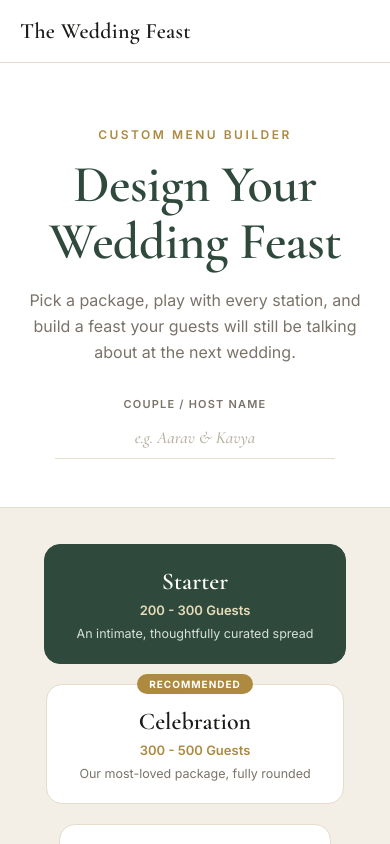
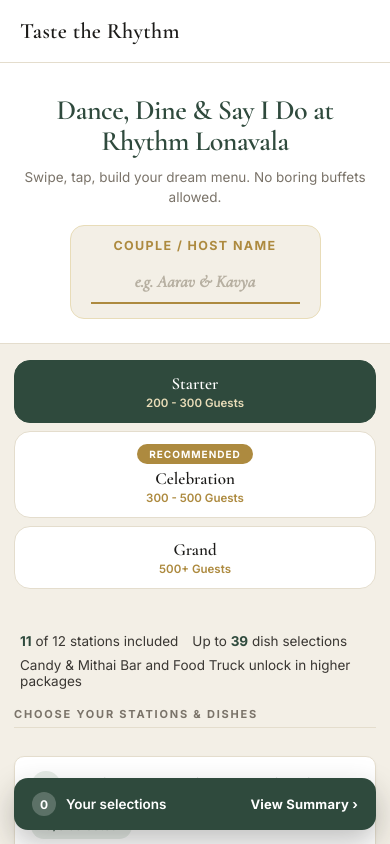
Before and after one commit to atharva7/wedding-menu-app, a React (Vite) app: page / in a window 390 px wide. Shown: the top 844 px of the page. Built offline with nearby package versions, Linux system fonts and the light colour scheme.

Commit message:
Rebrand to Taste the Rhythm, add mobile view-cart sheet, polish mobile compactness

```diff
--- a/index.html
+++ b/index.html
@@ -10,7 +10,7 @@
       href="https://fonts.googleapis.com/css2?family=Cormorant+Garamond:ital,wght@0,500;0,600;0,700;1,500&family=Inter:wght@400;500;600;700&display=swap"
       rel="stylesheet"
     />
-    <title>The Wedding Feast | Menu Planner</title>
+    <title>Taste the Rhythm | Rhythm Lonavala Wedding Menu Planner</title>
   </head>
   <body>
     <div id="root"></div>
--- a/src/App.css
+++ b/src/App.css
@@ -94,30 +94,51 @@
   color: var(--muted);
 }
 
+@media (max-width: 640px) {
+  .app-header {
+    padding: 32px 18px 24px;
+  }
+
+  .app-header h1 {
+    font-size: 28px;
+  }
+
+  .app-header .subtitle {
+    font-size: 13.5px;
+    margin-top: 10px;
+    line-height: 1.5;
+  }
+}
+
 .guest-name-field {
   margin-top: 32px;
   display: inline-flex;
   flex-direction: column;
   align-items: center;
-  gap: 6px;
+  gap: 8px;
   text-align: center;
+  background: var(--stone);
+  border: 1.5px solid var(--gold-soft);
+  border-radius: 14px;
+  padding: 18px 32px 20px;
 }
 
 .guest-name-field label {
-  font-size: 11px;
-  letter-spacing: 1.2px;
+  font-size: 12.5px;
+  letter-spacing: 1.4px;
   text-transform: uppercase;
-  color: var(--muted);
-  font-weight: 600;
+  color: var(--gold);
+  font-weight: 700;
 }
 
 .guest-name-field input {
   padding: 10px 4px;
   border: none;
-  border-bottom: 1.5px solid var(--line);
+  border-bottom: 2.5px solid var(--gold);
   background: transparent;
   color: var(--ink);
-  font-size: 17px;
+  font-size: 23px;
+  font-weight: 600;
   font-family: var(--font-serif);
   min-width: 280px;
   text-align: center;
@@ -132,6 +153,18 @@
 .guest-name-field input::placeholder {
   color: #b7b0a2;
   font-style: italic;
+}
+
+@media (max-width: 640px) {
+  .guest-name-field {
+    margin-top: 18px;
+    padding: 12px 20px 14px;
+  }
+
+  .guest-name-field input {
+    font-size: 17px;
+    min-width: 200px;
+  }
 }
 
 /* Tier Selector */
@@ -153,7 +186,10 @@
   display: flex;
   flex-direction: column;
   align-items: center;
+  justify-content: center;
   gap: 6px;
+  flex: 1 1 220px;
+  max-width: 280px;
   min-width: 210px;
   transition: all 0.2s ease;
 }
@@ -214,6 +250,44 @@
   color: #d7e0da;
 }
 
+@media (max-width: 640px) {
+  .tier-selector {
+    flex-direction: column;
+    align-items: stretch;
+    padding: 16px 14px;
+    gap: 8px;
+  }
+
+  .tier-card {
+    flex: 1 1 auto;
+    max-width: none;
+    min-width: 0;
+    width: 100%;
+    justify-content: center;
+    text-align: center;
+    padding: 12px 18px;
+    gap: 2px;
+  }
+
+  .tier-badge {
+    position: static;
+    order: -1;
+    margin-bottom: 2px;
+  }
+
+  .tier-name {
+    font-size: 17px;
+  }
+
+  .tier-subtitle {
+    font-size: 11.5px;
+  }
+
+  .tier-tagline {
+    display: none;
+  }
+}
+
 /* Tier Overview */
 .tier-overview {
   max-width: 1320px;
@@ -269,6 +343,13 @@
   }
 }
 
+@media (max-width: 640px) {
+  .menu-layout {
+    padding: 18px 14px 96px;
+    gap: 16px;
+  }
+}
+
 .categories-column {
   display: flex;
   flex-direction: column;
@@ -287,6 +368,12 @@
   }
 }
 
+@media (max-width: 640px) {
+  .category-grid {
+    gap: 10px;
+  }
+}
+
 .section-label {
   grid-column: 1 / -1;
   font-size: 12px;
@@ -297,6 +384,14 @@
   margin: 0 0 22px;
   padding-bottom: 10px;
   border-bottom: 1px solid var(--line);
+}
+
+@media (max-width: 640px) {
+  .section-label {
+    font-size: 11px;
+    margin: 0 0 12px;
+    padding-bottom: 6px;
+  }
 }
 
 /* Category Card */
@@ -330,6 +425,36 @@
 .category-card.locked {
   background: var(--stone);
   border-style: dashed;
+}
+
+@media (max-width: 640px) {
+  .category-card {
+    padding: 14px 16px;
+    border-radius: 10px;
+  }
+
+  .category-header h3 {
+    font-size: 16px;
+  }
+
+  .category-index {
+    width: 24px;
+    height: 24px;
+    font-size: 12px;
+  }
+
+  .category-heading {
+    gap: 10px;
+  }
+
+  .status-pill {
+    font-size: 10.5px;
+    padding: 4px 10px;
+  }
+
+  .category-items {
+    margin-top: 12px;
+  }
 }
 
 .category-header {
@@ -375,15 +500,15 @@
 
 .chevron {
   display: inline-flex;
-  color: var(--muted);
-  font-size: 16px;
-  line-height: 1;
+  align-items: center;
+  justify-content: center;
+  color: var(--emerald);
+  flex-shrink: 0;
   transition: transform 0.2s ease;
 }
 
 .chevron.open {
   transform: rotate(180deg);
-  color: var(--emerald);
 }
 
 .category-index {
@@ -434,6 +559,12 @@
   gap: 10px;
 }
 
+@media (max-width: 640px) {
+  .chip-grid {
+    gap: 7px;
+  }
+}
+
 .category-items {
   margin-top: 18px;
   animation: chip-grid-in 0.18s ease;
@@ -458,9 +589,24 @@
   width: 100%;
 }
 
+@media (max-width: 640px) {
+  .chip-with-sub {
+    gap: 7px;
+  }
+}
+
 .chip-with-sub > .item-chip {
   width: 100%;
   justify-content: center;
+}
+
+@media (max-width: 640px) {
+  .chip-with-sub > .item-chip {
+    justify-content: flex-start;
+    text-align: left;
+    border-radius: 10px;
+    padding: 10px 14px;
+  }
 }
 
 .item-chip {
@@ -478,6 +624,18 @@
     color 0.15s ease, background 0.15s ease;
   width: fit-content;
   text-align: center;
+}
+
+@media (max-width: 640px) {
+  .item-chip {
+    padding: 8px 14px;
+    font-size: 13px;
+  }
+
+  .item-chip.small {
+    padding: 6px 11px;
+    font-size: 12px;
+  }
 }
 
 .item-chip:hover:not(:disabled):not(.selected) {
@@ -577,6 +735,13 @@
   background: var(--stone);
   border-radius: 4px;
   border-left: 2px solid var(--gold);
+}
+
+@media (max-width: 640px) {
+  .sub-station {
+    margin-left: 0;
+    padding: 12px 14px;
+  }
 }
 
 .sub-station-header {
@@ -774,6 +939,150 @@
   color: var(--nonveg);
 }
 
+/* Mobile "view cart" bar + bottom-sheet summary */
+.cart-bar {
+  display: none;
+}
+
+.summary-sheet-handle,
+.summary-close {
+  display: none;
+}
+
+@media (max-width: 640px) {
+  .cart-bar {
+    display: flex;
+    align-items: center;
+    justify-content: space-between;
+    gap: 12px;
+    position: fixed;
+    left: 14px;
+    right: 14px;
+    bottom: 14px;
+    z-index: 150;
+    background: var(--emerald);
+    color: var(--paper);
+    border: none;
+    border-radius: 14px;
+    padding: 14px 18px;
+    font-family: var(--font-sans);
+    box-shadow: 0 12px 30px rgba(28, 27, 25, 0.28);
+    cursor: pointer;
+  }
+
+  .cart-bar-count {
+    display: flex;
+    align-items: center;
+    gap: 10px;
+  }
+
+  .cart-bar-badge {
+    width: 24px;
+    height: 24px;
+    flex-shrink: 0;
+    display: flex;
+    align-items: center;
+    justify-content: center;
+    background: rgba(255, 255, 255, 0.22);
+    border-radius: 999px;
+    font-size: 12px;
+    font-weight: 700;
+  }
+
+  .cart-bar-label {
+    font-size: 13.5px;
+    font-weight: 600;
+  }
+
+  .cart-bar-action {
+    font-size: 13px;
+    font-weight: 700;
+    letter-spacing: 0.2px;
+  }
+
+  .summary-panel {
+    display: none;
+  }
+
+  .summary-panel.mobile-open {
+    display: block;
+    position: fixed;
+    inset: 0;
+    z-index: 200;
+    padding: 0;
+    top: 0;
+    animation: sheet-fade 0.2s ease;
+  }
+
+  .summary-backdrop {
+    position: absolute;
+    inset: 0;
+    background: rgba(28, 27, 25, 0.45);
+    border: none;
+    padding: 0;
+    margin: 0;
+    cursor: pointer;
+  }
+
+  .summary-panel.mobile-open .summary-sticky {
+    position: absolute;
+    left: 0;
+    right: 0;
+    bottom: 0;
+    top: auto;
+    max-height: 82vh;
+    width: auto;
+    border-radius: 20px 20px 0 0;
+    padding: 14px 20px calc(18px + env(safe-area-inset-bottom));
+    box-shadow: 0 -10px 40px rgba(28, 27, 25, 0.3);
+    animation: sheet-up 0.25s ease;
+  }
+
+  .summary-sheet-handle {
+    display: block;
+    width: 40px;
+    height: 4px;
+    border-radius: 999px;
+    background: var(--line);
+    margin: 0 auto 12px;
+  }
+
+  .summary-close {
+    display: flex;
+    align-items: center;
+    justify-content: center;
+    position: absolute;
+    top: 14px;
+    right: 16px;
+    width: 30px;
+    height: 30px;
+    border-radius: 999px;
+    border: none;
+    background: var(--stone);
+    color: var(--muted);
+    font-size: 14px;
+    cursor: pointer;
+  }
+}
+
+@keyframes sheet-up {
+  from {
+    transform: translateY(100%);
+  }
+  to {
+    transform: translateY(0);
+  }
+}
+
+@keyframes sheet-fade {
+  from {
+    opacity: 0;
+  }
+  to {
+    opacity: 1;
+  }
+}
+
 @media print {
   .top-nav,
   .app-header,
--- a/src/App.jsx
+++ b/src/App.jsx
@@ -17,6 +17,7 @@ const FALSE_BY_TIER = { 1: false, 2: false, 3: false };
 export default function App() {
   const [tier, setTier] = useState(1);
   const [guestName, setGuestName] = useState("");
+  const [cartOpen, setCartOpen] = useState(false);
   // selectionsByTier: { [tier]: { [categoryId]: string[] } } - kept separately per
   // tier so switching packages never discards a guest's previous choices.
   const [selectionsByTier, setSelectionsByTier] = useState(EMPTY_BY_TIER);
@@ -130,16 +131,14 @@ export default function App() {
   return (
     <div className="app-shell">
       <nav className="top-nav">
-        <span className="brand-mark">The Wedding Feast</span>
-        <span className="nav-note">Live Menu Planner</span>
+        <span className="brand-mark">Taste the Rhythm</span>
+        <span className="nav-note">Rhythm Lonavala &middot; Live Menu Planner</span>
       </nav>
 
       <header className="app-header">
-        <p className="eyebrow">Custom Menu Builder</p>
-        <h1>Design Your Wedding Feast</h1>
+        <h1>Dance, Dine & Say I Do at Rhythm Lonavala</h1>
         <p className="subtitle">
-          Pick a package, play with every station, and build a feast your
-          guests will still be talking about at the next wedding.
+          Swipe, tap, build your dream menu. No boring buffets allowed.
         </p>
         <div className="guest-name-field">
           <label htmlFor="guestName">Couple / Host Name</label>
@@ -238,8 +237,25 @@ export default function App() {
           foodTruck={foodTruck}
           totalSelectedCount={totalSelectedCount}
           onReset={resetAll}
+          isMobileOpen={cartOpen}
+          onCloseMobile={() => setCartOpen(false)}
         />
       </main>
+
+      <button
+        type="button"
+        className="cart-bar"
+        onClick={() => setCartOpen(true)}
+        aria-label="View order summary"
+      >
+        <span className="cart-bar-count">
+          <span className="cart-bar-badge">{totalSelectedCount}</span>
+          <span className="cart-bar-label">
+            {totalSelectedCount === 0 ? "Your selections" : "items selected"}
+          </span>
+        </span>
+        <span className="cart-bar-action">View Summary ›</span>
+      </button>
     </div>
   );
 }
--- a/src/components/CategoryCard.jsx
+++ b/src/components/CategoryCard.jsx
@@ -151,7 +151,15 @@ export default function CategoryCard({
             {limitText}
           </span>
           <span className={`chevron ${expanded ? "open" : ""}`} aria-hidden="true">
-            ⌄
+            <svg viewBox="0 0 16 16" width="16" height="16" fill="none">
+              <path
+                d="M3.5 6L8 10.5L12.5 6"
+                stroke="currentColor"
+                strokeWidth="2.4"
+                strokeLinecap="round"
+                strokeLinejoin="round"
+              />
+            </svg>
           </span>
         </div>
       </button>
--- a/src/components/SummaryPanel.jsx
+++ b/src/components/SummaryPanel.jsx
@@ -201,7 +201,7 @@ function buildSummaryHtml({
 </head>
 <body>
   <header>
-    <p class="brand">The Wedding Feast</p>
+    <p class="brand">Taste the Rhythm</p>
     <h1>Wedding Menu Selection</h1>
     ${guestName ? `<p class="meta"><strong>${escapeHtml(guestName)}</strong></p>` : ""}
     <p class="meta">Package: <strong>${escapeHtml(tierInfo.name)}</strong> &middot; ${escapeHtml(tierInfo.subtitle)}</p>
@@ -212,7 +212,7 @@ function buildSummaryHtml({
     ${categorySections}
     ${addonSection}
   </div>
-  <footer>Prepared with The Wedding Feast &middot; Live Menu Planner</footer>
+  <footer>Prepared with Taste the Rhythm &middot; Rhythm Lonavala</footer>
   <script>
     window.addEventListener("load", function () {
       window.print();
@@ -233,6 +233,8 @@ export default function SummaryPanel({
   foodTruck,
   totalSelectedCount,
   onReset,
+  isMobileOpen,
+  onCloseMobile,
 }) {
   const tierInfo = tiers.find((t) => t.id === tier);
 
@@ -262,8 +264,25 @@ export default function SummaryPanel({
   };
 
   return (
-    <aside className="summary-panel">
+    <aside className={`summary-panel ${isMobileOpen ? "mobile-open" : ""}`}>
+      {isMobileOpen && (
+        <button
+          type="button"
+          className="summary-backdrop"
+          aria-label="Close order summary"
+          onClick={onCloseMobile}
+        />
+      )}
       <div className="summary-sticky">
+        <span className="summary-sheet-handle" aria-hidden="true" />
+        <button
+          type="button"
+          className="summary-close"
+          onClick={onCloseMobile}
+          aria-label="Close order summary"
+        >
+          ✕
+        </button>
         <p className="summary-eyebrow">Order Summary</p>
         <h2>Your Celebration</h2>
         <p className="summary-tier">
```
